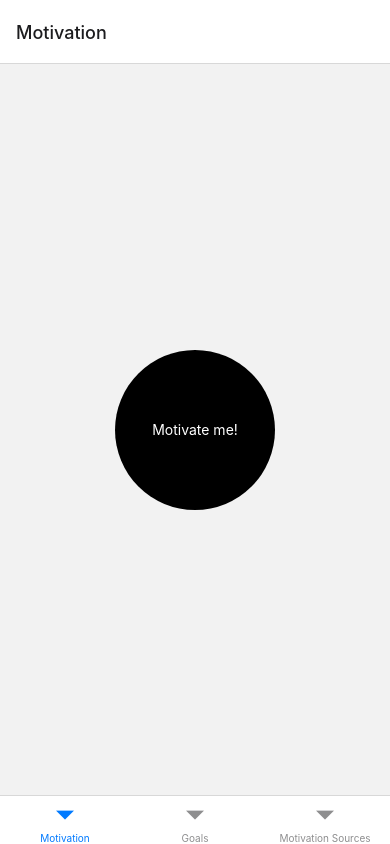
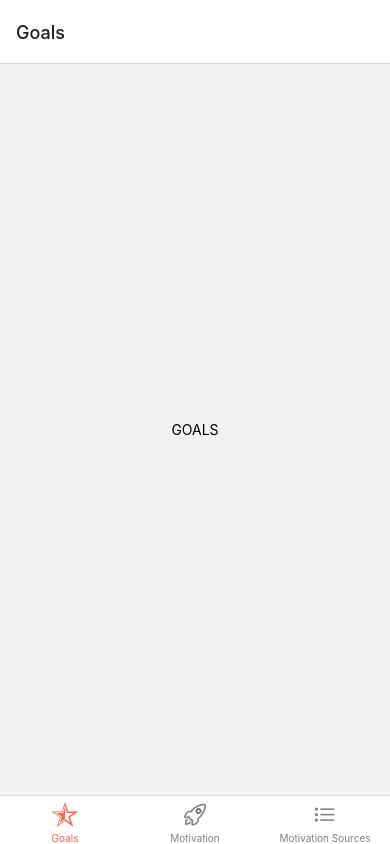
Before and after one commit to Deonisos69/OlympusGoals, a React Native app: screen / in a window 390 px wide. Built offline with nearby package versions, Linux system fonts and the light colour scheme.

Commit message:
Add add-source-button and Ionicons

```diff
--- a/App.js
+++ b/App.js
@@ -2,6 +2,7 @@ import { StatusBar } from 'expo-status-bar';
 import { StyleSheet, Text, View } from 'react-native';
 import { NavigationContainer } from '@react-navigation/native';
 import { createBottomTabNavigator } from '@react-navigation/bottom-tabs';
+import Ionicons from "@expo/vector-icons/Ionicons"
 
 // screens
 import MotivationScreen from './components/screens/Motivation';
@@ -13,9 +14,33 @@ const Tab = createBottomTabNavigator();
 export default function App() {
   return (
     <NavigationContainer>
-        <Tab.Navigator>
+        <Tab.Navigator
+        screenOptions={({ route }) => ({
+          tabBarIcon: ({ focused, color, size }) => {
+            let iconName
+            switch (route.name) {
+              case "Goals":
+                iconName = "star-half-outline"
+                break;
+
+              case "Motivation":
+                iconName = "rocket-outline"
+                break;
+
+              case "Motivation Sources":
+                iconName = "list-outline"
+                break;
+            }
+
+
+            // You can return any component that you like here!
+            return <Ionicons name={iconName} size={size} color={color} />;
+          },
+          tabBarActiveTintColor: 'tomato',
+          tabBarInactiveTintColor: 'gray',
+        })}>
+          <Tab.Screen name="Goals" component={GoalsScreen} />
           <Tab.Screen name="Motivation" component={MotivationScreen} />
-          <Tab.Screen name="Goals" component={GoalsScreen} />
           <Tab.Screen name="Motivation Sources" component={MotivationSourcesScreen} />
         </Tab.Navigator>
         <StatusBar style="auto" />
--- /dev/null
+++ b/components/AddButton.js
@@ -0,0 +1,23 @@
+import { Pressable, StyleSheet, Text, View } from 'react-native'
+import Ionicons from '@expo/vector-icons/Ionicons';
+
+export default function AddButton({ onPress }) {
+  return (
+    <View style={styles.AddButtonContainer}>
+        <Pressable onPress={onPress}>
+            <Ionicons name='add-outline' size={32} />
+        </Pressable>
+    </View>
+  )
+}
+
+const styles = StyleSheet.create({
+  AddButtonContainer: {
+    position: 'absolute',
+    bottom: 10,
+    right: 10,
+    backgroundColor: 'white',
+    padding: 25,
+    borderRadius: 50,
+  },
+})
--- a/components/MotivationButton.js
+++ b/components/MotivationButton.js
@@ -14,9 +14,7 @@ const styles = StyleSheet.create({
     button: {
         backgroundColor: "#000000",
         borderRadius: 100,
-        height: "160px",
-        width: "160px",
-        flex: 1,
+        padding: 20,
         flexDirection: "row",
         alignItems: "center",
         justifyContent: "center",
--- a/components/screens/MotivationSources.js
+++ b/components/screens/MotivationSources.js
@@ -1,18 +1,38 @@
-import { View, Text, StyleSheet } from "react-native"
+import { View, Text, StyleSheet, FlatList } from "react-native"
+
+import motivationSources from "../../db/motivationSources"
+import AddButton from "../AddButton"
+
+function ListItem({ title }) {
+    return (
+        <View style={styles.listItem}>
+            <Text style={ { color: "#fff" } }>{ title } </Text>
+        </View>
+    )
+}
 
 export default function MotivationSourcesScreen() {
     return (
       <View style={styles.motivationSourcesScreenContainer}>
-        <Text>Motivation sources</Text>
+            <FlatList
+            data={motivationSources}
+            style={ { width: "100%" } }
+            renderItem={({ item }) => <ListItem title={item} />}
+            />
+            <AddButton />
       </View>
     )
   }
 
 const styles = StyleSheet.create({
     motivationSourcesScreenContainer: {
-        flex: 1,
         justifyContent: "center",
         alignItems: "center",
-        width: "100%"
+    },
+    listItem: {
+        padding: 16,
+        backgroundColor: "#666",
+        margin: 5,
+        flex: 1
     }
 })
--- /dev/null
+++ b/db/motivationSources.js
@@ -0,0 +1,14 @@
+export default [
+    "Go for it!",
+    "You can do it!",
+    "I don't care about you",
+    "Go for it!",
+    "You can do it!",
+    "I don't care about you",
+    "Go for it!",
+    "You can do it!",
+    "I don't care about you",
+    "Go for it!",
+    "You can do it!",
+    "I don't care about you",
+]
--- a/package.json
+++ b/package.json
@@ -19,7 +19,8 @@
     "react-native": "0.71.7",
     "react-native-safe-area-context": "4.5.0",
     "react-native-screens": "~3.20.0",
-    "react-native-web": "~0.18.10"
+    "react-native-web": "~0.18.10",
+    "@expo/vector-icons": "^13.0.0"
   },
   "devDependencies": {
     "@babel/core": "^7.20.0"
```
Also changed, not shown: components/screens/AddSource.js (added), 1 other file (tests, documents, lock files or other folders).
